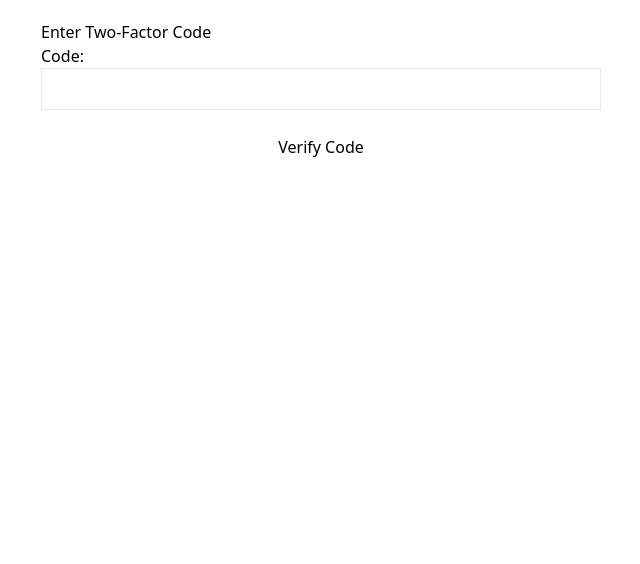
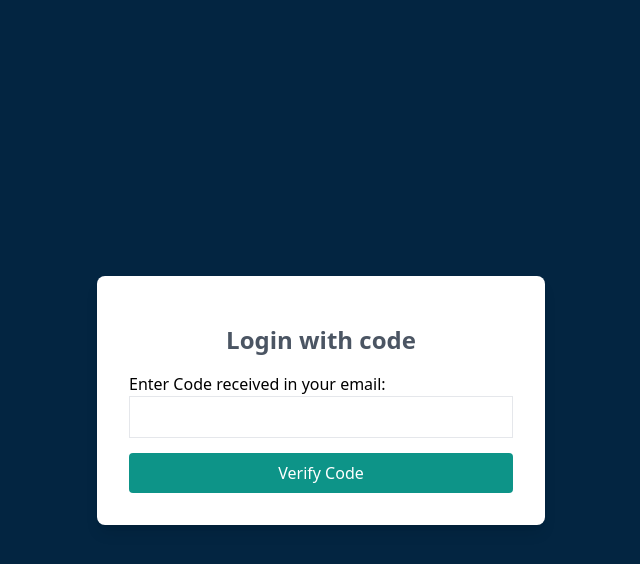
Before and after one commit to Copora-Limited/copora-job-app-frontend, a Next.js app: page /auth/login-with-code in a window 1280 px wide. Shown: the top 564 px of the page, without its empty margins (319-959 px from the left). Built offline with nearby package versions, Linux system fonts and the light colour scheme; no server answers.

Commit message:
change endpoint url

```diff
--- a/hooks/useAuth.ts
+++ b/hooks/useAuth.ts
@@ -110,7 +110,7 @@
 
   export const sendResetPasswordEmail = async (email: string) => {
     // const response = await fetch(`${process.env.NEXT_PUBLIC_BASE_URL}/users/forgot-password`, {
-    const response = await fetch("https://copora-job-api.onrender.com/users/forget-password", {
+    const response = await fetch("https://seashell-app-xpacn.ondigitalocean.app/users/forget-password", {
 
       // Adjust URL as necessary
       method: 'POST',
--- a/pages/auth/login-with-code.js
+++ b/pages/auth/login-with-code.js
@@ -1,6 +1,7 @@
 import { useState } from "react";
 import { useRouter } from "next/router";
 import { verifyTwoFactor } from "@/hooks/useAuth"; // Adjust the path as necessary
+import Link from "next/link";
 
 const LoginWithCode = () => {
 	const router = useRouter();
@@ -29,14 +30,24 @@ const LoginWithCode = () => {
 	};
 
 	return (
-		<div style={{ padding: "20px", maxWidth: "600px", margin: "auto" }}>
-			<div className="contact-form-area">
-				<h5>Enter Two-Factor Code</h5>
+		<div className="flex items-center justify-center min-h-screen bg-primary text-white p-4">
+			<div className="bg-white text-black rounded-lg shadow-lg p-8 max-w-md w-full">
+				<h4 className="text-xl font-bold mb-4 text-center uppercase">
+					<Link
+						href="/"
+						className="text-secondary">
+						{process.env.NEXT_PUBLIC_APP_NAME}
+					</Link>
+				</h4>
+				<div className="mb-4 text-2xl font-bold text-gray-600 text-center">
+					Login with code
+				</div>
+				{/* <h5>Enter Two-Factor Code</h5> */}
 				<form onSubmit={handleSubmit}>
 					<div
 						className="form-inner"
 						style={{ marginBottom: "15px" }}>
-						<label htmlFor="code">Code:</label>
+						<label htmlFor="code">Enter Code received in your email:</label>
 						<input
 							type="text"
 							id="code"
@@ -47,16 +58,13 @@ const LoginWithCode = () => {
 							style={{ width: "100%", padding: "8px" }}
 						/>
 					</div>
+
 					<button
 						type="submit"
-						disabled={loading}
-						className="btn btn-dark"
-						style={{
-							padding: "10px 20px",
-							borderRadius: "5px",
-							cursor: "pointer",
-							width: "100%",
-						}}>
+						className={`w-full p-2 rounded bg-secondary text-white hover:bg-teal-700 transition ${
+							loading ? "opacity-50 cursor-not-allowed" : ""
+						}`}
+						disabled={loading}>
 						{loading ? "Verifying..." : "Verify Code"}
 					</button>
 				</form>
--- a/pages/auth/login.tsx
+++ b/pages/auth/login.tsx
@@ -7,7 +7,7 @@ import { faEye, faEyeSlash } from "@fortawesome/free-solid-svg-icons";
 
 const Login = () => {
 	const router = useRouter();
-	const [email, setEmail] = useState("ezetenduwilliams@gmail.com");
+	const [email, setEmail] = useState("engineering@copora.com");
 	const [password, setPassword] = useState("Test@123");
 	const [error, setError] = useState<string | null>(null);
 	const [loading, setLoading] = useState(false);
--- a/pages/auth/passwordless-login.js
+++ b/pages/auth/passwordless-login.js
@@ -53,14 +53,17 @@ const PasswordlessLogin = () => {
 					{success && (
 						<p className="text-green-500 text-center mb-4">{success}</p>
 					)}
-					{error && <p className="text-red-500 text-center mb-4">{error}</p>}
+					{error && <p className="text-red-500 text-center mb-2">{error}</p>}
 					<div className="flex flex-col">
-						<label
-							htmlFor="email"
-							className="mb-2 text-lg">
-							Email:
-						</label>
+						<div className="mb-2 text-center">
+							<label
+								htmlFor="email"
+								className=" text-sm">
+								Ditch the password hassle! Enjoy secure, password-free login
+							</label>
+						</div>
 						<input
+							placeholder="Enter registered email"
 							type="email"
 							id="email"
 							value={email}
@@ -78,6 +81,16 @@ const PasswordlessLogin = () => {
 						{loading ? "Sending..." : "Send Code"}
 					</button>
 				</form>
+				<div className="mt-4 text-center">
+					<p>
+						Back to password{" "}
+						<Link
+							href="/auth/login"
+							className="text-secondary">
+							Login
+						</Link>
+					</p>
+				</div>
 			</div>
 		</div>
 	);
```
Also changed, not shown: 1 other file (tests, documents, lock files or other folders).
